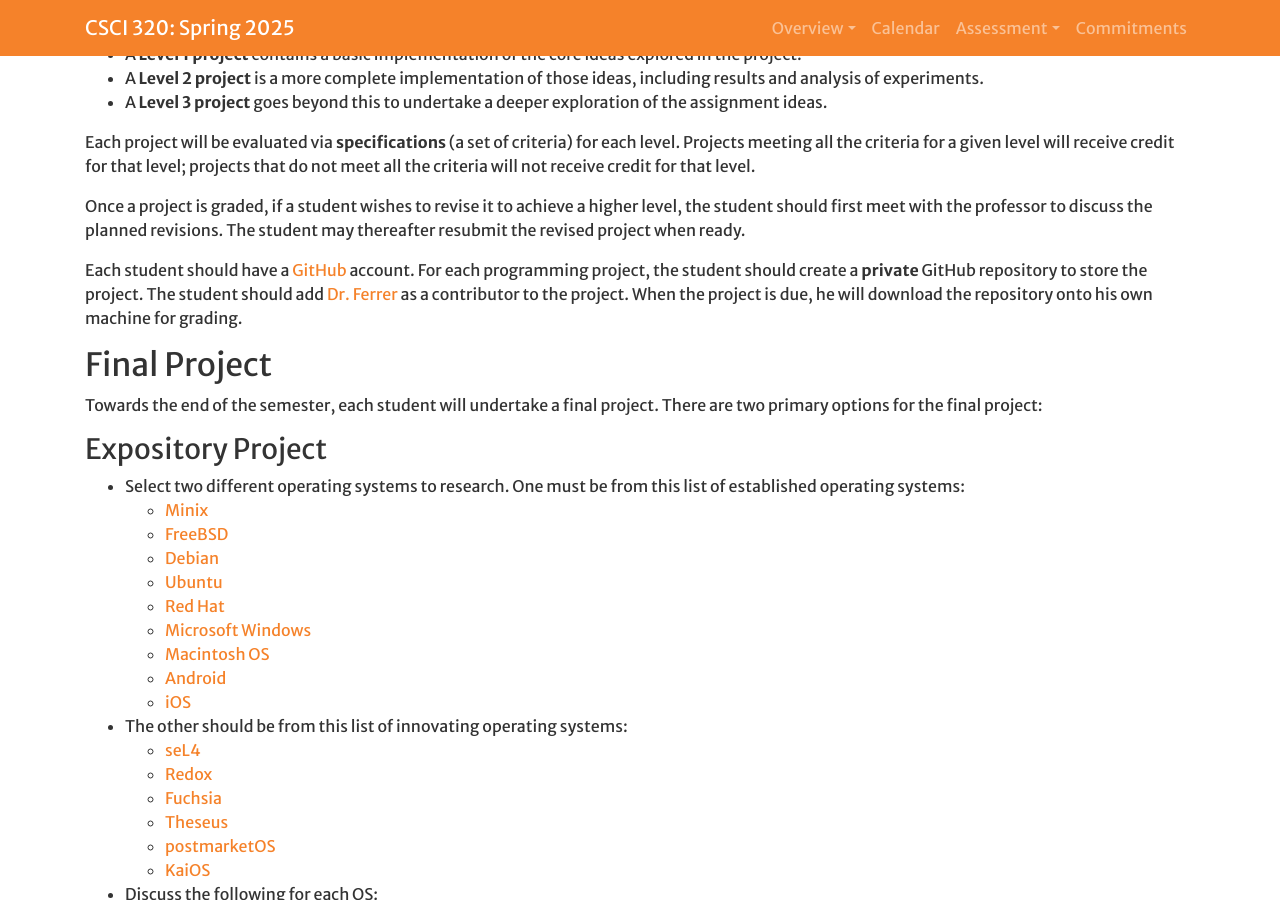
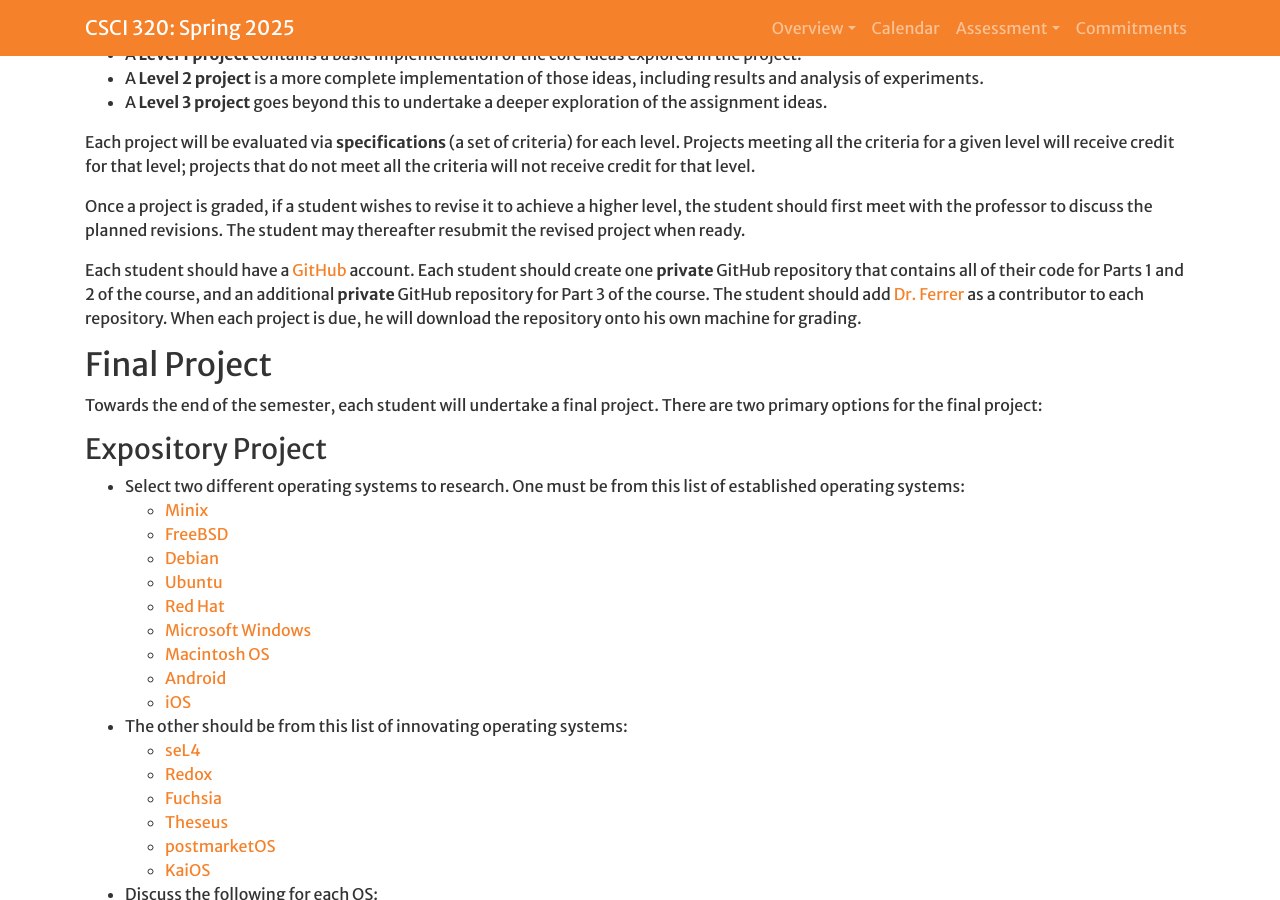
Before and after one commit to Hendrix-CS/csci320, a Jekyll site: the page built from index.md, in a window 1280 px wide and 900 px high, scrolled down 4536 px. Built offline with Jekyll 4.4.1, drawn with Linux system fonts in a browser that asks for light colours; a script that is not in the unit is left out; our own code applies the rules of GitHub Pages for plain Markdown files.

Commit message:
Update index.md - GitHub instructions.

```diff
--- a/index.md
+++ b/index.md
@@ -126,10 +126,8 @@ given level will receive credit for that level; projects that do not meet all th
 Once a project is graded, if a student wishes to revise it to achieve a higher level, the student should first meet with the
 professor to discuss the planned revisions. The student may thereafter resubmit the revised project when ready.
 
-Each student should have a [GitHub](https://github.com/) account. For each
-programming project, the student should create a **private** GitHub repository to
-store the project. The student should add [Dr. Ferrer](https://github.com/gjf2a) as
-a contributor to the project. When the project is due, he will download the
+Each student should have a [GitHub](https://github.com/) account. Each student should create one **private** GitHub repository that contains all of their code for Parts 1 and 2 of the course, and an additional **private** GitHub repository for Part 3 of the course.  The student should add [Dr. Ferrer](https://github.com/gjf2a) as
+a contributor to each repository. When each project is due, he will download the
 repository onto his own machine for grading.
 
 ## <a name="finalproject">Final Project</a>
```
